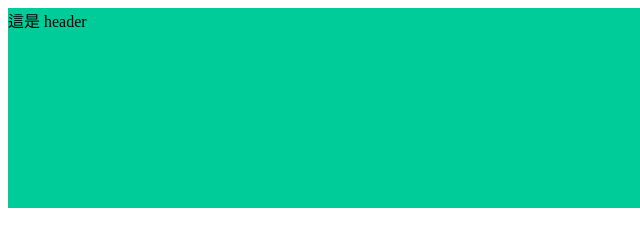
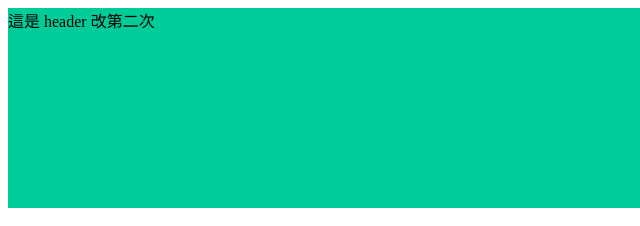
Before and after one commit to Florakuo1112/gulp0729, a plain HTML site: page index.html in a window 1280 px wide. Shown: the top 226 px of the page, 0-640 px from the left. Drawn offline with Linux system fonts and the light colour scheme.

Commit message:
Update 2022-08-04T13:20:31.933Z

```diff
--- a/index.html
+++ b/index.html
@@ -11,7 +11,7 @@
 
 <body>
   <header class="header">
-    這是 header
+    這是 header 改第二次
   </header>
 
 
```
